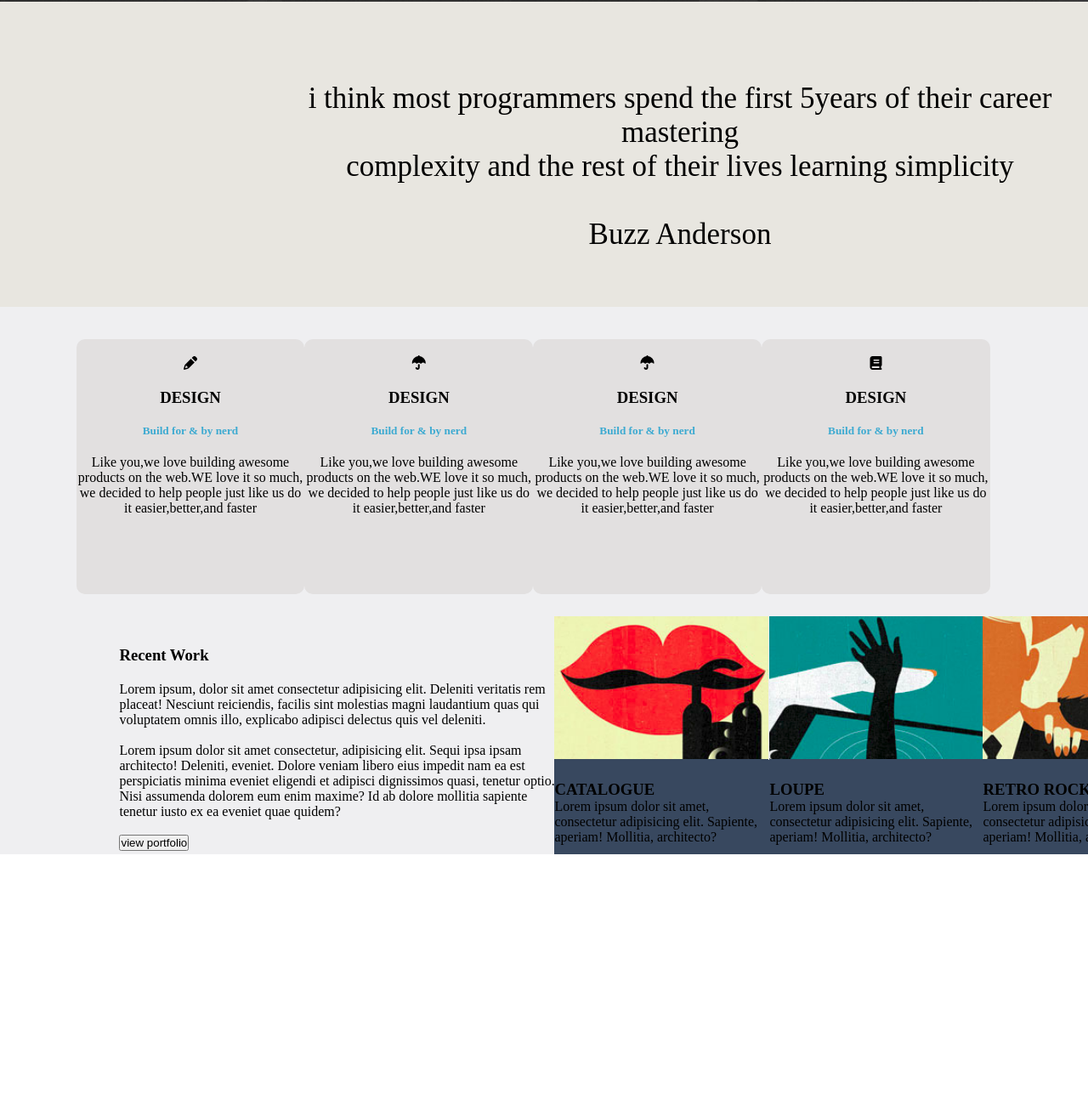
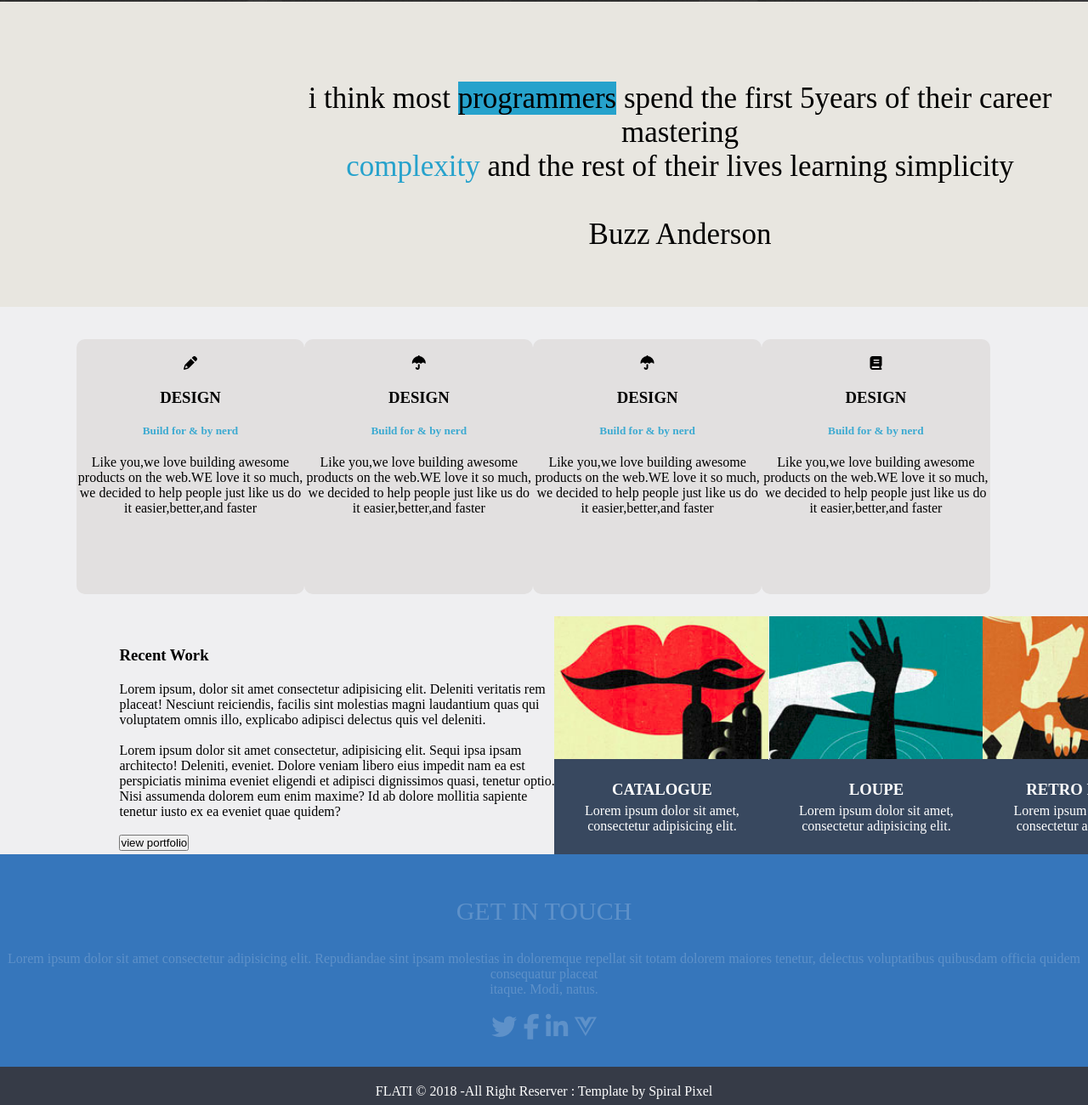
Before and after one commit to soufianeaabbo/flati-sass, a website: page index.html in a window 1280 px wide. Shown: the part 486-1786 px from the top of the page at 85% size. Before the commit the page ends 1491 px from the top, so only its background shows below. Drawn offline with Linux system fonts and the light colour scheme.

Commit message:
sass finis 100%

```diff
--- a/index.html
+++ b/index.html
@@ -31,8 +31,9 @@
     </header>
     <main>
         <div class="fond-beige">
-            <span class="txt-fb">i think most programmers spend the first 5years of their career mastering <br>
-                complexity and the rest of their lives learning simplicity <br> <br> Buzz Anderson</span>
+            <span class="txt-fb">i think most <span class="program">programmers</span>  spend the first 5years of their career mastering <br>
+            <span class="complex">complexity </span>
+                 and the rest of their lives learning simplicity <br> <br> Buzz Anderson</span>
         </div>
         <div class="cartes">
             <div class="carte1">
@@ -90,20 +91,17 @@
                 <div class="catalogue">
                     <img src="./img/flati-design-screenshot1.png" alt="">
                     <h3>CATALOGUE</h3>
-                    <span>Lorem ipsum dolor sit amet, consectetur adipisicing elit. Sapiente, aperiam! Mollitia,
-                        architecto?</span>
+                    <span>Lorem ipsum dolor sit amet, consectetur adipisicing elit. </span>
                 </div>
                 <div class="loupe">
                     <img src="./img/flati-design-screenshot2.png" alt="">
                     <h3>LOUPE</h3>
-                    <span>Lorem ipsum dolor sit amet, consectetur adipisicing elit. Sapiente, aperiam! Mollitia,
-                        architecto?</span>
+                    <span>Lorem ipsum dolor sit amet, consectetur adipisicing elit. </span>
                 </div>
                 <div class="retro">
                     <img src="./img/flati-design-screenshot3.png" alt="">
                     <h3>RETRO ROCKET</h3>
-                    <span>Lorem ipsum dolor sit amet, consectetur adipisicing elit. Sapiente, aperiam! Mollitia,
-                        architecto?</span>
+                    <span>Lorem ipsum dolor sit amet, consectetur adipisicing elit.</span>
                 </div>
 
             </div>
@@ -112,6 +110,24 @@
 
     </main>
     <footer>
+        <div class="fond-bleu">
+            <div class="touch">
+            GET IN TOUCH
+            </div>
+            <div class="txt-footer">
+            Lorem ipsum dolor sit amet consectetur adipisicing elit. Repudiandae sint ipsam molestias in doloremque repellat sit totam dolorem maiores tenetur, delectus voluptatibus quibusdam officia quidem consequatur placeat <br> itaque. Modi, natus.
+            </div>
+            <div class="social">
+            <i class="fab fa-twitter"></i>
+            <i class="fab fa-facebook-f"></i>
+            <i class="fab fa-linkedin-in"></i>
+            <i class="fab fa-vuejs"></i>
+             </div>
+        </div>
+        <div class="fond-noir">
+            <p>FLATI © 2018 -All Right Reserver : Template by Spiral Pixel </p>
+
+        </div>
 
     </footer>
 
--- a/src/sass/module/_footer.sass
+++ b/src/sass/module/_footer.sass
@@ -0,0 +1,21 @@
+.fond-bleu
+    display: flex
+    flex-direction: column
+    color: #5e91c9
+    background-color: #3676bb
+    text-align: center
+    height: 250px
+
+.touch
+    font-size: 30px
+    margin-top: 50px
+    margin-bottom: 30px
+
+.social
+    font-size: 30px
+
+.fond-noir
+    background-color: #363b47
+    color: white
+    height: 45px
+    text-align: center
--- a/src/sass/module/_main.sass
+++ b/src/sass/module/_main.sass
@@ -44,14 +44,26 @@ h5
     margin-left: 5%
 
 .catalogue
+    h3
+        margin-bottom: 5px
+    text-align: center
+    color: white
     background-color:#38485f
     width: 99%
     height: 280px
 .loupe
+    h3
+        margin-bottom: 5px
+    text-align: center
+    color: white
     background-color:#38485f
     width: 99%
     height: 280px
 .retro
+    h3
+        margin-bottom: 5px
+    text-align: center
+    color: white
     background-color:#38485f
     width: 99%
     height: 280px
@@ -65,3 +77,9 @@ h5
     width: 690%
     margin-left: 100%
     margin-top: 20%
+
+.program
+    background-color: #26a2cc
+
+.complex
+    color: #26a2cc
```
Also changed, not shown: public/css/app.css, 1 other file.
